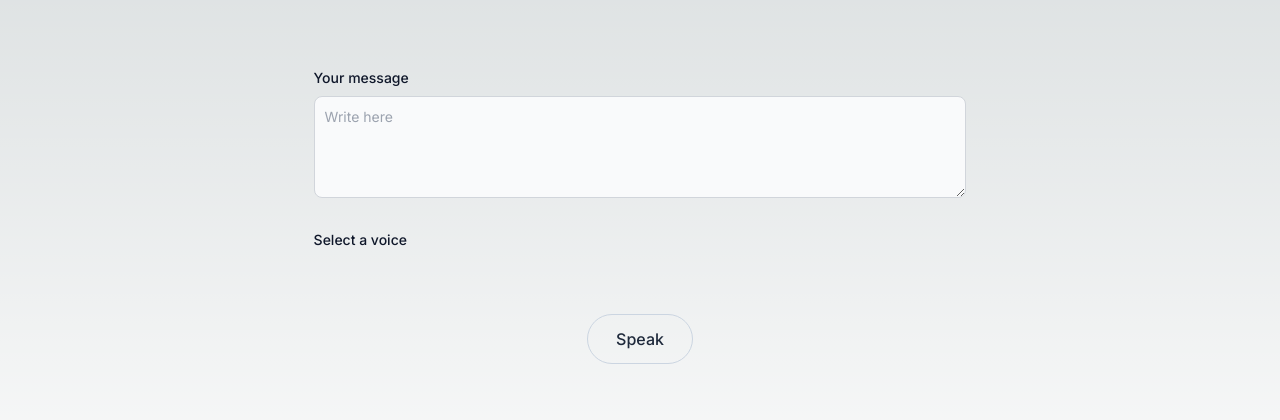
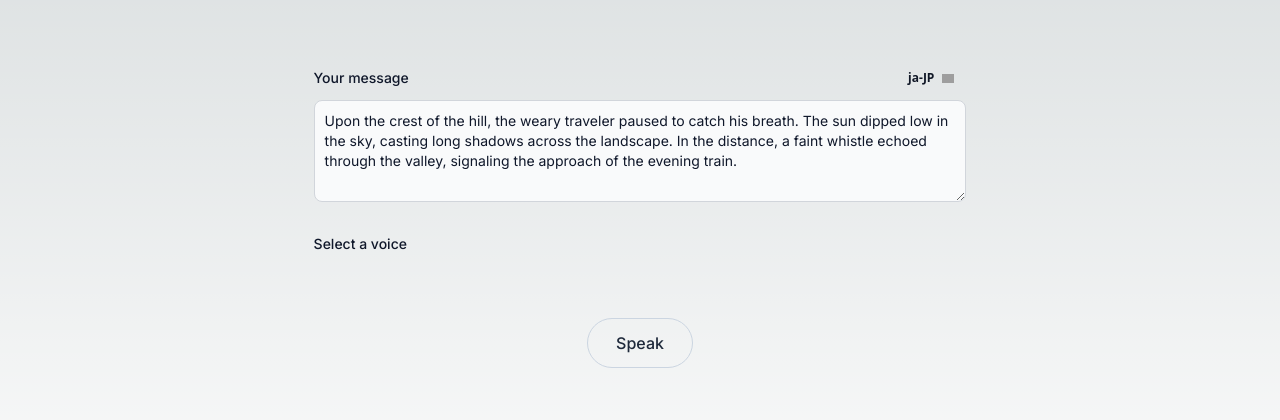
Before and after one commit to amitasaurus/QuillSpeak, a Next.js app: page / in a window 1280 px wide. Shown: the part 184-604 px from the top of the page. Built offline with nearby package versions, Linux system fonts and the light colour scheme; grey boxes are pictures that could not be loaded.

Commit message:
adding a language selection dropdown

```diff
--- a/src/app/page.tsx
+++ b/src/app/page.tsx
@@ -1,10 +1,13 @@
 'use client';
-import Image from 'next/image';
-import { useEffect, useState } from 'react';
+import { useEffect, useState, Fragment } from 'react';
 import languages from './lib/lang';
+import { Menu, Transition } from '@headlessui/react';
+
+const defaultText =
+  'Upon the crest of the hill, the weary traveler paused to catch his breath. The sun dipped low in the sky, casting long shadows across the landscape. In the distance, a faint whistle echoed through the valley, signaling the approach of the evening train.';
 
 export default function Home() {
-  const [textToSpeak, updateTTS] = useState<string>('');
+  const [textToSpeak, updateTTS] = useState<string>(defaultText);
   const [lang, setLang] = useState<string>('ja-JP');
   const [voices, setVoices] = useState<SpeechSynthesisVoice[] | undefined>(
     undefined
@@ -13,8 +16,8 @@ export default function Home() {
     SpeechSynthesisVoice | undefined
   >(undefined);
 
-  function updateVoices() {
-    const matchingVoices = getVoices(lang);
+  function updateVoices(language: string): void {
+    const matchingVoices = getVoices(language);
     if (matchingVoices && matchingVoices.length > 0) {
       setVoices(matchingVoices);
       console.log(matchingVoices);
@@ -22,11 +25,16 @@ export default function Home() {
     }
   }
 
+  function onLangChange(newLang: string): void {
+    setLang(newLang);
+    updateVoices(newLang);
+  }
+
   useEffect(() => {
     if (window.speechSynthesis) {
-      updateVoices();
+      updateVoices(lang);
       window.speechSynthesis.onvoiceschanged = () => {
-        updateVoices();
+        updateVoices(lang);
       };
     } else {
       console.error('Speech Synthesis not supported');
@@ -68,11 +76,49 @@ export default function Home() {
           htmlFor="message"
           className="flex items-center mb-2 text-sm font-medium text-slate-900 dark:text-white"
         >
-          Your message <div className="ml-auto"></div>
+          Your message{' '}
+          <div className="ml-auto">
+            <Menu as="div" className="relative inline-block text-left">
+              <div>
+                <Menu.Button className="px-3 py-1.5 font-sans text-xs font-bold text-center text-gray-900 align-middle transition-all rounded-lg select-none hover:bg-gray-900/10 active:bg-gray-900/20 disabled:pointer-events-none disabled:opacity-50 disabled:shadow-none flex items-center">
+                  {lang}{' '}
+                  <img
+                    src="https://www.svgrepo.com/show/9249/down-chevron.svg"
+                    width={12}
+                    height={12}
+                    className="ml-2"
+                  />
+                </Menu.Button>
+              </div>
+              <Transition
+                as={Fragment}
+                enter="transition ease-out duration-100"
+                enterFrom="transform opacity-0 scale-95"
+                enterTo="transform opacity-100 scale-100"
+                leave="transition ease-in duration-75"
+                leaveFrom="transform opacity-100 scale-100"
+                leaveTo="transform opacity-0 scale-95"
+              >
+                <Menu.Items className="absolute right-0 mt-2 w-56 h-96 overflow-y-scroll origin-top-right divide-y divide-gray-100 rounded-md bg-white shadow-lg ring-1 ring-black/5 focus:outline-none">
+                  {languages.map((l) => (
+                    <Menu.Item key={l.id}>
+                      <button
+                        onClick={() => onLangChange(l.id)}
+                        className={`group flex w-full items-center rounded-md px-2 py-2 text-sm`}
+                      >
+                        {l.name}
+                      </button>
+                    </Menu.Item>
+                  ))}
+                </Menu.Items>
+              </Transition>
+            </Menu>
+          </div>
         </label>
         <textarea
           id="message"
           rows={4}
+          value={textToSpeak}
           className="block p-2.5 w-full text-sm text-slate-900 bg-gray-50 rounded-lg border border-gray-300 focus:ring-blue-500 focus:border-blue-500 dark:bg-gray-700 dark:border-gray-600 dark:placeholder-gray-400 dark:text-white dark:focus:ring-blue-500 dark:focus:border-blue-500"
           placeholder="Write here"
           onChange={(e) => updateTTS(e.target.value)}
```
